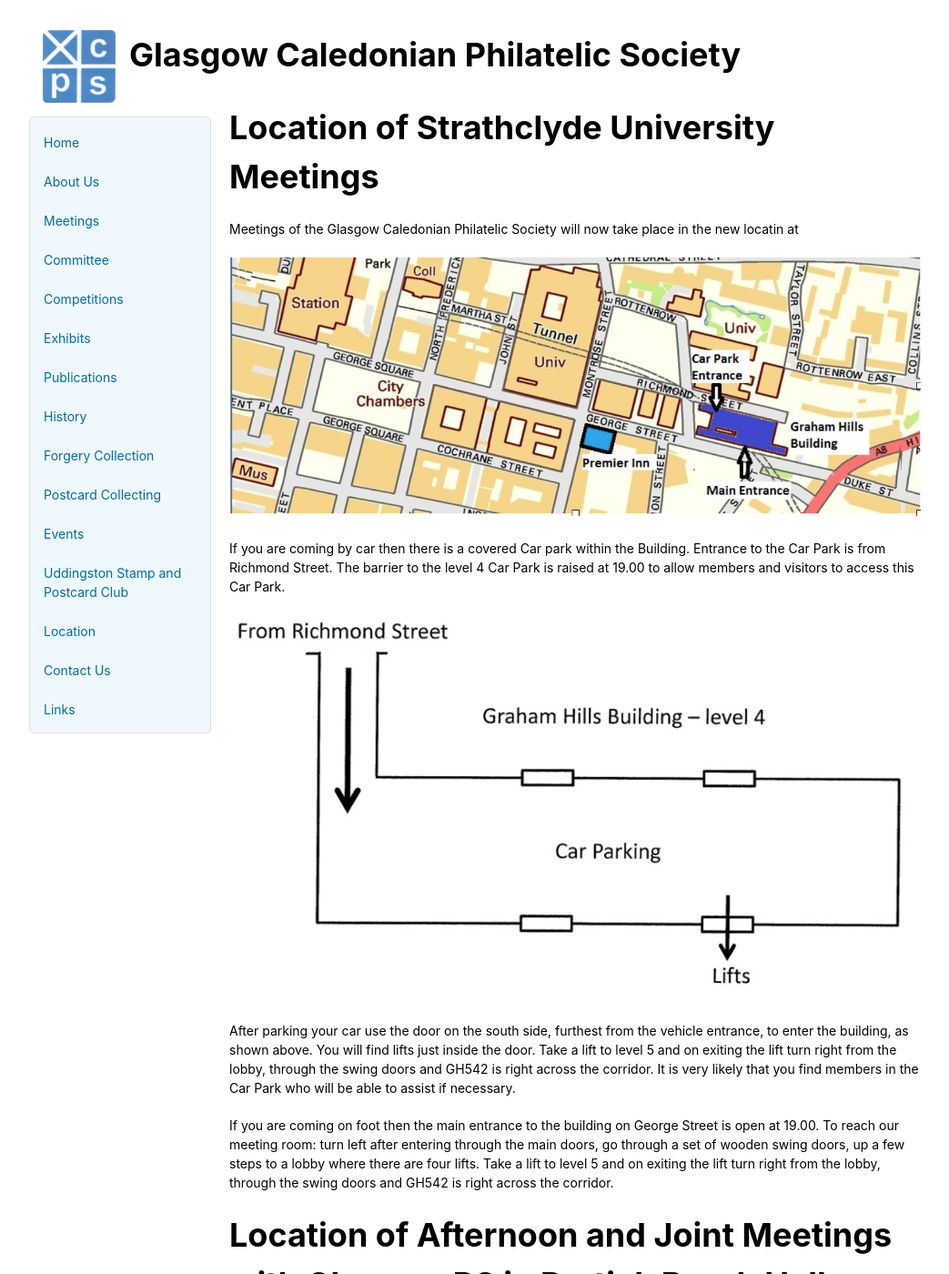
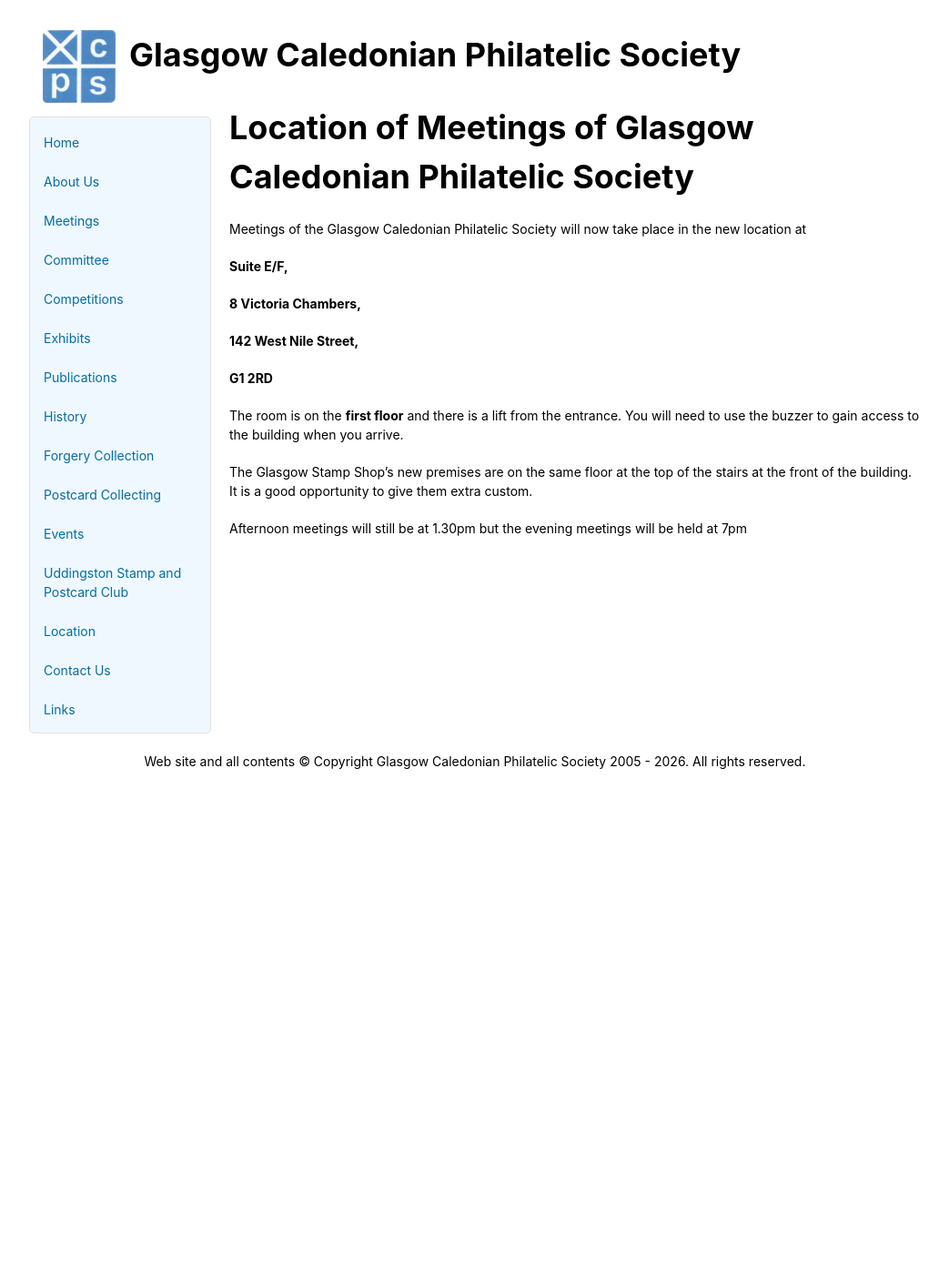
Before and after one commit to astalker/caledonian-stamps, a Jekyll site: the page built from location.md, in a window 1280 px wide and 1400 px high. Shown: the whole window at 91% size, without its empty margins (118-1161 px from the left). Built offline with Jekyll 4.4.1, drawn with Linux system fonts in a browser that asks for light colours; our own code applies the rules of GitHub Pages for plain Markdown files; some of the changed text lies outside the part shown.

Commit message:
Revise meeting location for Glasgow Caledonian Philatelic Society
Updated location details for the Glasgow Caledonian Philatelic Society meetings, including new address and access instructions.

```diff
--- a/location.md
+++ b/location.md
@@ -1,23 +1,17 @@
-# Location of Strathclyde University Meetings
+# Location of Meetings of Glasgow Caledonian Philatelic Society
 
-Meetings of the Glasgow Caledonian Philatelic Society will now take place in the new locatin at
+Meetings of the Glasgow Caledonian Philatelic Society will now take place in the new location at
 
+**Suite E/F,**
 
+**8 Victoria Chambers,**
 
-![Map of Club location](images/map.png)
+**142 West Nile Street,**
 
-If you are coming by car then there is a covered Car park within the Building. Entrance to the Car Park is from Richmond Street. The barrier to the level 4 Car Park is raised at 19.00 to allow members and visitors to access this Car Park.
+**G1 2RD**
 
-![parking-directions](images/directions.png)
+The room is on the **first floor** and there is a lift from the entrance. You will need to use the buzzer to gain access to the building when you arrive.
 
-After parking your car use the door on the south side, furthest from the vehicle entrance, to enter the building, as shown above. You will find lifts just inside the door. Take a lift to level 5 and on exiting the lift turn right from the lobby, through the swing doors and GH542 is right across the corridor. It is very likely that you find members in the Car Park who will be able to assist if necessary.
+The Glasgow Stamp Shop's new premises are on the same floor at the top of the stairs at the front of the building. It is a good opportunity to give them extra custom.
 
-If you are coming on foot then the main entrance to the building on George Street is open at 19.00. To reach our meeting room: turn left after entering through the main doors, go through a set of wooden swing doors, up a few steps to a lobby where there are four lifts. Take a lift to level 5 and on exiting the lift turn right from the lobby, through the swing doors and GH542 is right across the corridor.
-
-# Location of Afternoon and Joint Meetings with Glasgow PS in Partick Burgh Hall
-
-Location of Joint Meetings and afternoon meetings is **Room 1, Partick Burgh Hall, 9 Burgh Hall St, Partick G11 5LW**. Room is to left as you enter through Main Entrance. Doors open from 1.15pm, meeting 1.30-3.00pm
-
-![parking-directions](images/partick-burgh-hall.jpeg)
-
-Note that car parking is limited and is metered. There is easy access from both Partick Underground Staion and the Partick Main Line Station - with only a short walking distance to the hall. There are also a number of frequent busses along Dumbarton Road from Glasgow City Centre.
+Afternoon meetings will still be at 1.30pm but the evening meetings will be held at 7pm
```
